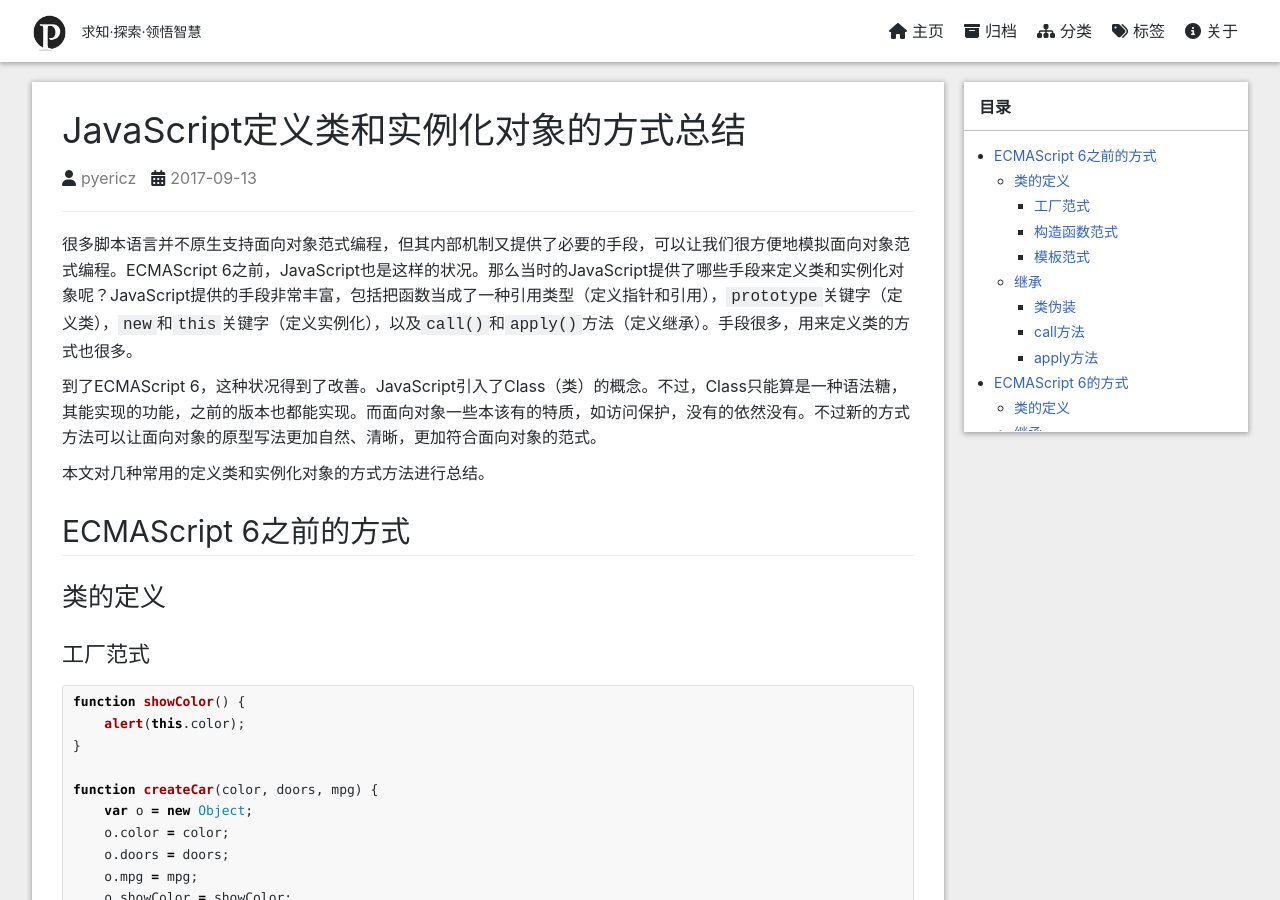
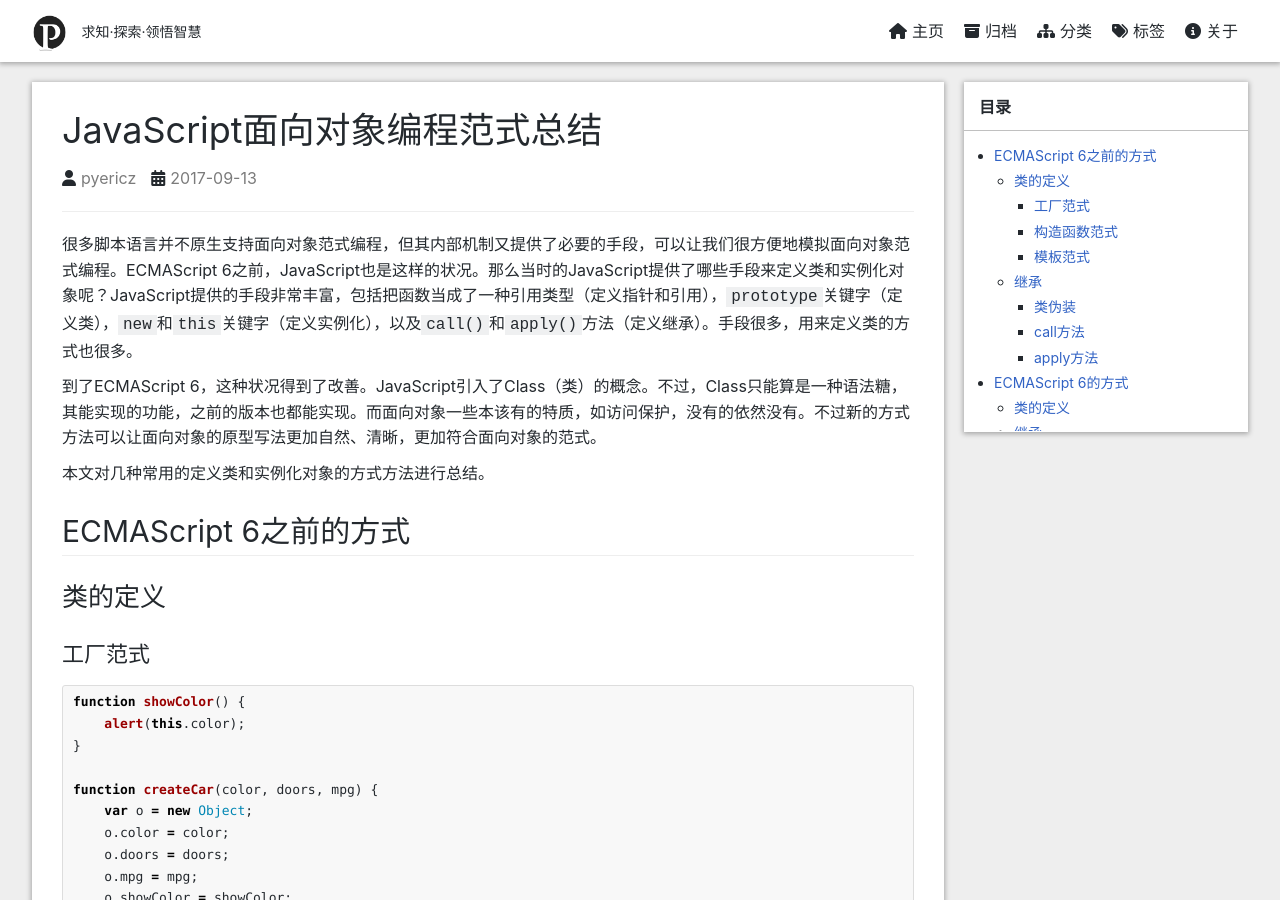
Before and after one commit to pyericz/blog, a Jekyll site: the page built from _posts/2017-09-13-javascript-class-object.md, in a window 1280 px wide and 900 px high. Built offline with Jekyll 4.4.1, drawn with Linux system fonts in a browser that asks for light colours; nearby versions of some CDN libraries; comment, search, counter and statistics services are not loaded; a style sheet for code colours, icons or effects is not loaded.

Commit message:
update javascript-class-object

```diff
--- a/_posts/2017-09-13-javascript-class-object.md
+++ b/_posts/2017-09-13-javascript-class-object.md
@@ -1,6 +1,6 @@
 ---
 layout: post
-title: JavaScript定义类和实例化对象的方式总结
+title: JavaScript面向对象编程范式总结
 date: 2017-09-13
 categories: javascript
 tag: [class, object, oo, inheritance, factory, constructor]
```
